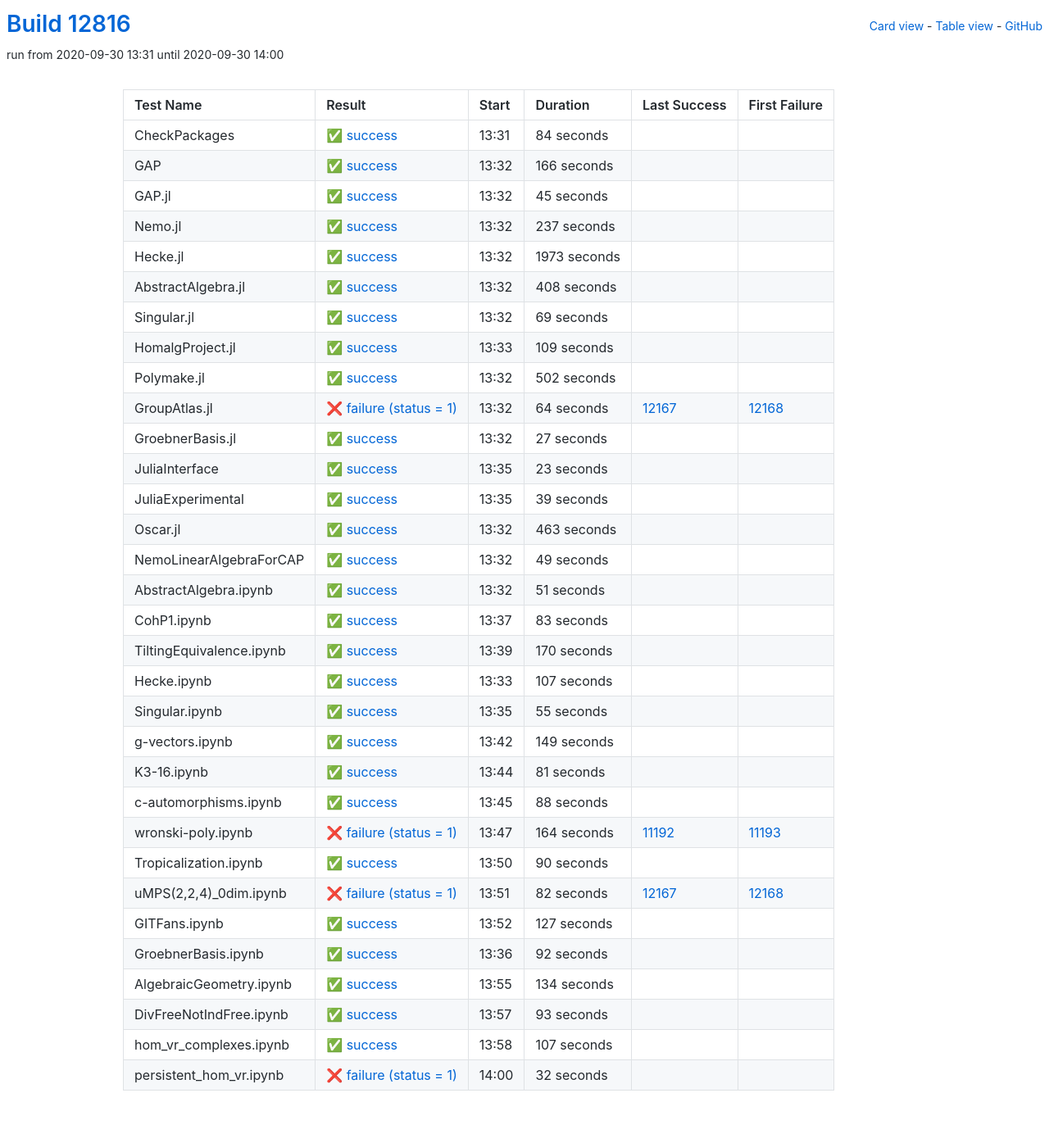
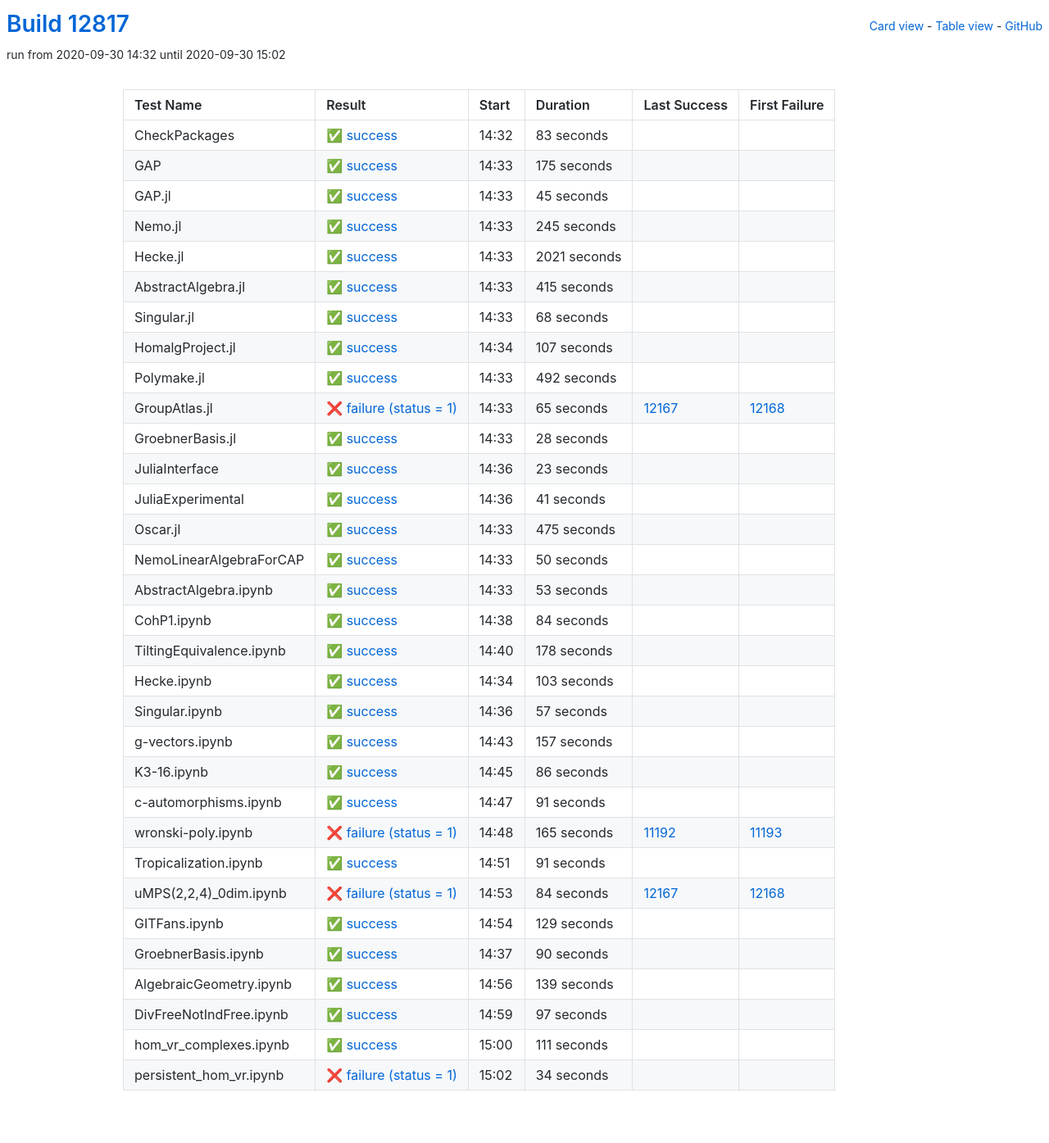
Before and after one commit to oscar-system/oscar-ci-status, a Jekyll site: the page built from table.html, in a window 1280 px wide. Shown: the whole page at 82% size. Built offline with Jekyll 4.4.1, drawn with Linux system fonts in a browser that asks for light colours.

Commit message:
Build #12817

```diff
--- a/_data/ci.yml
+++ b/_data/ci.yml
@@ -1,6 +1,6 @@
 ---
-build: 12816
-build_url: https://oscarci.mathematik.uni-kl.de/job/oscar/12816/
+build: 12817
+build_url: https://oscarci.mathematik.uni-kl.de/job/oscar/12817/
 job: oscar
 organization: oscar-system
 repo: oscar-ci-status
@@ -8,32 +8,32 @@
 tests:
 - name: CheckPackages
   id: checkpackages
-  log: https://oscarci.mathematik.uni-kl.de/job/oscar/12816/artifact/logs/build-12816/CheckPackages.log
-  start: 2020-09-30 13:31
+  log: https://oscarci.mathematik.uni-kl.de/job/oscar/12817/artifact/logs/build-12817/CheckPackages.log
+  start: 2020-09-30 14:32
   success: true
   exitcode: 0
   status: success
-  duration: 84
+  duration: 83
   last_success: false
   last_success_url:
   first_failure: false
   first_failure_url:
 - name: GAP
   id: gap
-  log: https://oscarci.mathematik.uni-kl.de/job/oscar/12816/artifact/logs/build-12816/GAP.log
-  start: 2020-09-30 13:32
+  log: https://oscarci.mathematik.uni-kl.de/job/oscar/12817/artifact/logs/build-12817/GAP.log
+  start: 2020-09-30 14:33
   success: true
   exitcode: 0
   status: success
-  duration: 166
+  duration: 175
   last_success: false
   last_success_url:
   first_failure: false
   first_failure_url:
 - name: GAP.jl
   id: gap-jl
-  log: https://oscarci.mathematik.uni-kl.de/job/oscar/12816/artifact/logs/build-12816/GAP.jl.log
-  start: 2020-09-30 13:32
+  log: https://oscarci.mathematik.uni-kl.de/job/oscar/12817/artifact/logs/build-12817/GAP.jl.log
+  start: 2020-09-30 14:33
   success: true
   exitcode: 0
   status: success
@@ -44,104 +44,104 @@
   first_failure_url:
 - name: Nemo.jl
   id: nemo-jl
-  log: https://oscarci.mathematik.uni-kl.de/job/oscar/12816/artifact/logs/build-12816/Nemo.jl.log
-  start: 2020-09-30 13:32
+  log: https://oscarci.mathematik.uni-kl.de/job/oscar/12817/artifact/logs/build-12817/Nemo.jl.log
+  start: 2020-09-30 14:33
   success: true
   exitcode: 0
   status: success
-  duration: 237
+  duration: 245
   last_success: false
   last_success_url:
   first_failure: false
   first_failure_url:
 - name: Hecke.jl
   id: hecke-jl
-  log: https://oscarci.mathematik.uni-kl.de/job/oscar/12816/artifact/logs/build-12816/Hecke.jl.log
-  start: 2020-09-30 13:32
+  log: https://oscarci.mathematik.uni-kl.de/job/oscar/12817/artifact/logs/build-12817/Hecke.jl.log
+  start: 2020-09-30 14:33
   success: true
   exitcode: 0
   status: success
-  duration: 1973
+  duration: 2021
   last_success: false
   last_success_url:
   first_failure: false
   first_failure_url:
 - name: AbstractAlgebra.jl
   id: abstractalgebra-jl
-  log: https://oscarci.mathematik.uni-kl.de/job/oscar/12816/artifact/logs/build-12816/AbstractAlgebra.jl.log
-  start: 2020-09-30 13:32
+  log: https://oscarci.mathematik.uni-kl.de/job/oscar/12817/artifact/logs/build-12817/AbstractAlgebra.jl.log
+  start: 2020-09-30 14:33
   success: true
   exitcode: 0
   status: success
-  duration: 408
+  duration: 415
   last_success: false
   last_success_url:
   first_failure: false
   first_failure_url:
 - name: Singular.jl
   id: singular-jl
-  log: https://oscarci.mathematik.uni-kl.de/job/oscar/12816/artifact/logs/build-12816/Singular.jl.log
-  start: 2020-09-30 13:32
+  log: https://oscarci.mathematik.uni-kl.de/job/oscar/12817/artifact/logs/build-12817/Singular.jl.log
+  start: 2020-09-30 14:33
   success: true
   exitcode: 0
   status: success
-  duration: 69
+  duration: 68
   last_success: false
   last_success_url:
   first_failure: false
   first_failure_url:
 - name: HomalgProject.jl
   id: homalgproject-jl
-  log: https://oscarci.mathematik.uni-kl.de/job/oscar/12816/artifact/logs/build-12816/HomalgProject.jl.log
-  start: 2020-09-30 13:33
+  log: https://oscarci.mathematik.uni-kl.de/job/oscar/12817/artifact/logs/build-12817/HomalgProject.jl.log
+  start: 2020-09-30 14:34
   success: true
   exitcode: 0
   status: success
-  duration: 109
+  duration: 107
   last_success: false
   last_success_url:
   first_failure: false
   first_failure_url:
 - name: Polymake.jl
   id: polymake-jl
-  log: https://oscarci.mathematik.uni-kl.de/job/oscar/12816/artifact/logs/build-12816/Polymake.jl.log
-  start: 2020-09-30 13:32
+  log: https://oscarci.mathematik.uni-kl.de/job/oscar/12817/artifact/logs/build-12817/Polymake.jl.log
+  start: 2020-09-30 14:33
   success: true
   exitcode: 0
   status: success
-  duration: 502
+  duration: 492
   last_success: false
   last_success_url:
   first_failure: false
   first_failure_url:
 - name: GroupAtlas.jl
   id: groupatlas-jl
-  log: https://oscarci.mathematik.uni-kl.de/job/oscar/12816/artifact/logs/build-12816/GroupAtlas.jl.log
-  start: 2020-09-30 13:32
+  log: https://oscarci.mathematik.uni-kl.de/job/oscar/12817/artifact/logs/build-12817/GroupAtlas.jl.log
+  start: 2020-09-30 14:33
   success: false
   exitcode: 1
   status: failure
-  duration: 64
+  duration: 65
   last_success: 12167
   last_success_url: https://oscarci.mathematik.uni-kl.de/job/oscar/12167/
   first_failure: 12168
   first_failure_url: https://oscarci.mathematik.uni-kl.de/job/oscar/12168/
 - name: GroebnerBasis.jl
   id: groebnerbasis-jl
-  log: https://oscarci.mathematik.uni-kl.de/job/oscar/12816/artifact/logs/build-12816/GroebnerBasis.jl.log
-  start: 2020-09-30 13:32
+  log: https://oscarci.mathematik.uni-kl.de/job/oscar/12817/artifact/logs/build-12817/GroebnerBasis.jl.log
+  start: 2020-09-30 14:33
   success: true
   exitcode: 0
   status: success
-  duration: 27
+  duration: 28
   last_success: false
   last_success_url:
   first_failure: false
   first_failure_url:
 - name: JuliaInterface
   id: juliainterface
-  log: https://oscarci.mathematik.uni-kl.de/job/oscar/12816/artifact/logs/build-12816/JuliaInterface.log
-  start: 2020-09-30 13:35
+  log: https://oscarci.mathematik.uni-kl.de/job/oscar/12817/artifact/logs/build-12817/JuliaInterface.log
+  start: 2020-09-30 14:36
   success: true
   exitcode: 0
   status: success
@@ -152,152 +152,188 @@
   first_failure_url:
 - name: JuliaExperimental
   id: juliaexperimental
-  log: https://oscarci.mathematik.uni-kl.de/job/oscar/12816/artifact/logs/build-12816/JuliaExperimental.log
-  start: 2020-09-30 13:35
+  log: https://oscarci.mathematik.uni-kl.de/job/oscar/12817/artifact/logs/build-12817/JuliaExperimental.log
+  start: 2020-09-30 14:36
   success: true
   exitcode: 0
   status: success
-  duration: 39
+  duration: 41
   last_success: false
   last_success_url:
   first_failure: false
   first_failure_url:
 - name: Oscar.jl
   id: oscar-jl
-  log: https://oscarci.mathematik.uni-kl.de/job/oscar/12816/artifact/logs/build-12816/Oscar.jl.log
-  start: 2020-09-30 13:32
+  log: https://oscarci.mathematik.uni-kl.de/job/oscar/12817/artifact/logs/build-12817/Oscar.jl.log
+  start: 2020-09-30 14:33
   success: true
   exitcode: 0
   status: success
-  duration: 463
+  duration: 475
   last_success: false
   last_success_url:
   first_failure: false
   first_failure_url:
 - name: NemoLinearAlgebraForCAP
   id: nemolinearalgebraforcap
-  log: https://oscarci.mathematik.uni-kl.de/job/oscar/12816/artifact/logs/build-12816/NemoLinearAlgebraForCAP.log
-  start: 2020-09-30 13:32
+  log: https://oscarci.mathematik.uni-kl.de/job/oscar/12817/artifact/logs/build-12817/NemoLinearAlgebraForCAP.log
+  start: 2020-09-30 14:33
   success: true
   exitcode: 0
   status: success
-  duration: 49
+  duration: 50
   last_success: false
   last_success_url:
   first_failure: false
   first_failure_url:
 - name: AbstractAlgebra.ipynb
   id: abstractalgebra-ipynb
-  log: https://oscarci.mathematik.uni-kl.de/job/oscar/12816/artifact/logs/build-12816/AbstractAlgebra.ipynb.log
-  start: 2020-09-30 13:32
+  log: https://oscarci.mathematik.uni-kl.de/job/oscar/12817/artifact/logs/build-12817/AbstractAlgebra.ipynb.log
+  start: 2020-09-30 14:33
   success: true
   exitcode: 0
   status: success
-  duration: 51
+  duration: 53
   last_success: false
   last_success_url:
   first_failure: false
   first_failure_url:
 - name: CohP1.ipynb
   id: cohp1-ipynb
-  log: https://oscarci.mathematik.uni-kl.de/job/oscar/12816/artifact/logs/build-12816/CohP1.ipynb.log
-  start: 2020-09-30 13:37
+  log: https://oscarci.mathematik.uni-kl.de/job/oscar/12817/artifact/logs/build-12817/CohP1.ipynb.log
+  start: 2020-09-30 14:38
   success: true
   exitcode: 0
   status: success
-  duration: 83
+  duration: 84
   last_success: false
   last_success_url:
   first_failure: false
   first_failure_url:
 - name: TiltingEquivalence.ipynb
   id: tiltingequivalence-ipynb
-  log: https://oscarci.mathematik.uni-kl.de/job/oscar/12816/artifact/logs/build-12816/TiltingEquivalence.ipynb.log
-  start: 2020-09-30 13:39
+  log: https://oscarci.mathematik.uni-kl.de/job/oscar/12817/artifact/logs/build-12817/TiltingEquivalence.ipynb.log
+  start: 2020-09-30 14:40
   success: true
   exitcode: 0
   status: success
-  duration: 170
+  duration: 178
   last_success: false
   last_success_url:
   first_failure: false
   first_failure_url:
 - name: Hecke.ipynb
   id: hecke-ipynb
-  log: https://oscarci.mathematik.uni-kl.de/job/oscar/12816/artifact/logs/build-12816/Hecke.ipynb.log
-  start: 2020-09-30 13:33
+  log: https://oscarci.mathematik.uni-kl.de/job/oscar/12817/artifact/logs/build-12817/Hecke.ipynb.log
+  start: 2020-09-30 14:34
   success: true
   exitcode: 0
   status: success
-  duration: 107
+  duration: 103
   last_success: false
   last_success_url:
   first_failure: false
   first_failure_url:
 - name: Singular.ipynb
   id: singular-ipynb
-  log: https://oscarci.mathematik.uni-kl.de/job/oscar/12816/artifact/logs/build-12816/Singular.ipynb.log
-  start: 2020-09-30 13:35
+  log: https://oscarci.mathematik.uni-kl.de/job/oscar/12817/artifact/logs/build-12817/Singular.ipynb.log
+  start: 2020-09-30 14:36
   success: true
   exitcode: 0
   status: success
-  duration: 55
+  duration: 57
   last_success: false
   last_success_url:
   first_failure: false
   first_failure_url:
 - name: g-vectors.ipynb
   id: g-vectors-ipynb
-  log: https://oscarci.mathematik.uni-kl.de/job/oscar/12816/artifact/logs/build-12816/g-vectors.ipynb.log
-  start: 2020-09-30 13:42
+  log: https://oscarci.mathematik.uni-kl.de/job/oscar/12817/artifact/logs/build-12817/g-vectors.ipynb.log
+  start: 2020-09-30 14:43
   success: true
   exitcode: 0
   status: success
-  duration: 149
+  duration: 157
   last_success: false
   last_success_url:
   first_failure: false
   first_failure_url:
 - name: K3-16.ipynb
   id: k3-16-ipynb
-  log: https://oscarci.mathematik.uni-kl.de/job/oscar/12816/artifact/logs/build-12816/K3-16.ipynb.log
-  start: 2020-09-30 13:44
+  log: https://oscarci.mathematik.uni-kl.de/job/oscar/12817/artifact/logs/build-12817/K3-16.ipynb.log
+  start: 2020-09-30 14:45
   success: true
   exitcode: 0
   status: success
-  duration: 81
+  duration: 86
   last_success: false
   last_success_url:
   first_failure: false
   first_failure_url:
 - name: c-automorphisms.ipynb
   id: c-automorphisms-ipynb
-  log: https://oscarci.mathematik.uni-kl.de/job/oscar/12816/artifact/logs/build-12816/c-automorphisms.ipynb.log
-  start: 2020-09-30 13:45
+  log: https://oscarci.mathematik.uni-kl.de/job/oscar/12817/artifact/logs/build-12817/c-automorphisms.ipynb.log
+  start: 2020-09-30 14:47
   success: true
   exitcode: 0
   status: success
-  duration: 88
+  duration: 91
   last_success: false
   last_success_url:
   first_failure: false
   first_failure_url:
 - name: wronski-poly.ipynb
   id: wronski-poly-ipynb
-  log: https://oscarci.mathematik.uni-kl.de/job/oscar/12816/artifact/logs/build-12816/wronski-poly.ipynb.log
-  start: 2020-09-30 13:47
+  log: https://oscarci.mathematik.uni-kl.de/job/oscar/12817/artifact/logs/build-12817/wronski-poly.ipynb.log
+  start: 2020-09-30 14:48
   success: false
   exitcode: 1
   status: failure
-  duration: 164
+  duration: 165
   last_success: 11192
   last_success_url: https://oscarci.mathematik.uni-kl.de/job/oscar/11192/
   first_failure: 11193
   first_failure_url: https://oscarci.mathematik.uni-kl.de/job/oscar/11193/
 - name: Tropicalization.ipynb
   id: tropicalization-ipynb
-  log: https://oscarci.mathematik.uni-kl.de/job/oscar/12816/artifact/logs/build-12816/Tropicalization.ipynb.log
-  start: 2020-09-30 13:50
+  log: https://oscarci.mathematik.uni-kl.de/job/oscar/12817/artifact/logs/build-12817/Tropicalization.ipynb.log
+  start: 2020-09-30 14:51
+  success: true
+  exitcode: 0
+  status: success
+  duration: 91
+  last_success: false
+  last_success_url:
+  first_failure: false
+  first_failure_url:
+- name: uMPS(2,2,4)_0dim.ipynb
+  id: umps-2-2-4-0dim-ipynb
+  log: https://oscarci.mathematik.uni-kl.de/job/oscar/12817/artifact/logs/build-12817/uMPS-2-2-4-_0dim.ipynb.log
+  start: 2020-09-30 14:53
+  success: false
+  exitcode: 1
+  status: failure
+  duration: 84
+  last_success: 12167
+  last_success_url: https://oscarci.mathematik.uni-kl.de/job/oscar/12167/
+  first_failure: 12168
+  first_failure_url: https://oscarci.mathematik.uni-kl.de/job/oscar/12168/
+- name: GITFans.ipynb
+  id: gitfans-ipynb
+  log: https://oscarci.mathematik.uni-kl.de/job/oscar/12817/artifact/logs/build-12817/GITFans.ipynb.log
+  start: 2020-09-30 14:54
+  success: true
+  exitcode: 0
+  status: success
+  duration: 129
+  last_success: false
+  last_success_url:
+  first_failure: false
+  first_failure_url:
+- name: GroebnerBasis.ipynb
+  id: groebnerbasis-ipynb
+  log: https://oscarci.mathematik.uni-kl.de/job/oscar/12817/artifact/logs/build-12817/GroebnerBasis.ipynb.log
+  start: 2020-09-30 14:37
   success: true
   exitcode: 0
   status: success
@@ -306,86 +342,50 @@
   last_success_url:
   first_failure: false
   first_failure_url:
-- name: uMPS(2,2,4)_0dim.ipynb
-  id: umps-2-2-4-0dim-ipynb
-  log: https://oscarci.mathematik.uni-kl.de/job/oscar/12816/artifact/logs/build-12816/uMPS-2-2-4-_0dim.ipynb.log
-  start: 2020-09-30 13:51
-  success: false
-  exitcode: 1
-  status: failure
-  duration: 82
-  last_success: 12167
-  last_success_url: https://oscarci.mathematik.uni-kl.de/job/oscar/12167/
-  first_failure: 12168
-  first_failure_url: https://oscarci.mathematik.uni-kl.de/job/oscar/12168/
-- name: GITFans.ipynb
-  id: gitfans-ipynb
-  log: https://oscarci.mathematik.uni-kl.de/job/oscar/12816/artifact/logs/build-12816/GITFans.ipynb.log
-  start: 2020-09-30 13:52
+- name: AlgebraicGeometry.ipynb
+  id: algebraicgeometry-ipynb
+  log: https://oscarci.mathematik.uni-kl.de/job/oscar/12817/artifact/logs/build-12817/AlgebraicGeometry.ipynb.log
+  start: 2020-09-30 14:56
   success: true
   exitcode: 0
   status: success
-  duration: 127
-  last_success: false
-  last_success_url:
-  first_failure: false
-  first_failure_url:
-- name: GroebnerBasis.ipynb
-  id: groebnerbasis-ipynb
-  log: https://oscarci.mathematik.uni-kl.de/job/oscar/12816/artifact/logs/build-12816/GroebnerBasis.ipynb.log
-  start: 2020-09-30 13:36
-  success: true
-  exitcode: 0
-  status: success
-  duration: 92
-  last_success: false
-  last_success_url:
-  first_failure: false
-  first_failure_url:
-- name: AlgebraicGeometry.ipynb
-  id: algebraicgeometry-ipynb
-  log: https://oscarci.mathematik.uni-kl.de/job/oscar/12816/artifact/logs/build-12816/AlgebraicGeometry.ipynb.log
-  start: 2020-09-30 13:55
-  success: true
-  exitcode: 0
-  status: success
-  duration: 134
+  duration: 139
   last_success: false
   last_success_url:
   first_failure: false
   first_failure_url:
 - name: DivFreeNotIndFree.ipynb
   id: divfreenotindfree-ipynb
-  log: https://oscarci.mathematik.uni-kl.de/job/oscar/12816/artifact/logs/build-12816/DivFreeNotIndFree.ipynb.log
-  start: 2020-09-30 13:57
+  log: https://oscarci.mathematik.uni-kl.de/job/oscar/12817/artifact/logs/build-12817/DivFreeNotIndFree.ipynb.log
+  start: 2020-09-30 14:59
   success: true
   exitcode: 0
   status: success
-  duration: 93
+  duration: 97
   last_success: false
   last_success_url:
   first_failure: false
   first_failure_url:
 - name: hom_vr_complexes.ipynb
   id: hom-vr-complexes-ipynb
-  log: https://oscarci.mathematik.uni-kl.de/job/oscar/12816/artifact/logs/build-12816/hom_vr_complexes.ipynb.log
-  start: 2020-09-30 13:58
+  log: https://oscarci.mathematik.uni-kl.de/job/oscar/12817/artifact/logs/build-12817/hom_vr_complexes.ipynb.log
+  start: 2020-09-30 15:00
   success: true
   exitcode: 0
   status: success
-  duration: 107
+  duration: 111
   last_success: false
   last_success_url:
   first_failure: false
   first_failure_url:
 - name: persistent_hom_vr.ipynb
   id: persistent-hom-vr-ipynb
-  log: https://oscarci.mathematik.uni-kl.de/job/oscar/12816/artifact/logs/build-12816/persistent_hom_vr.ipynb.log
-  start: 2020-09-30 14:00
+  log: https://oscarci.mathematik.uni-kl.de/job/oscar/12817/artifact/logs/build-12817/persistent_hom_vr.ipynb.log
+  start: 2020-09-30 15:02
   success: false
   exitcode: 1
   status: failure
-  duration: 32
+  duration: 34
   last_success: false
   last_success_url:
   first_failure: false
```
Also changed, not shown: README.md.
